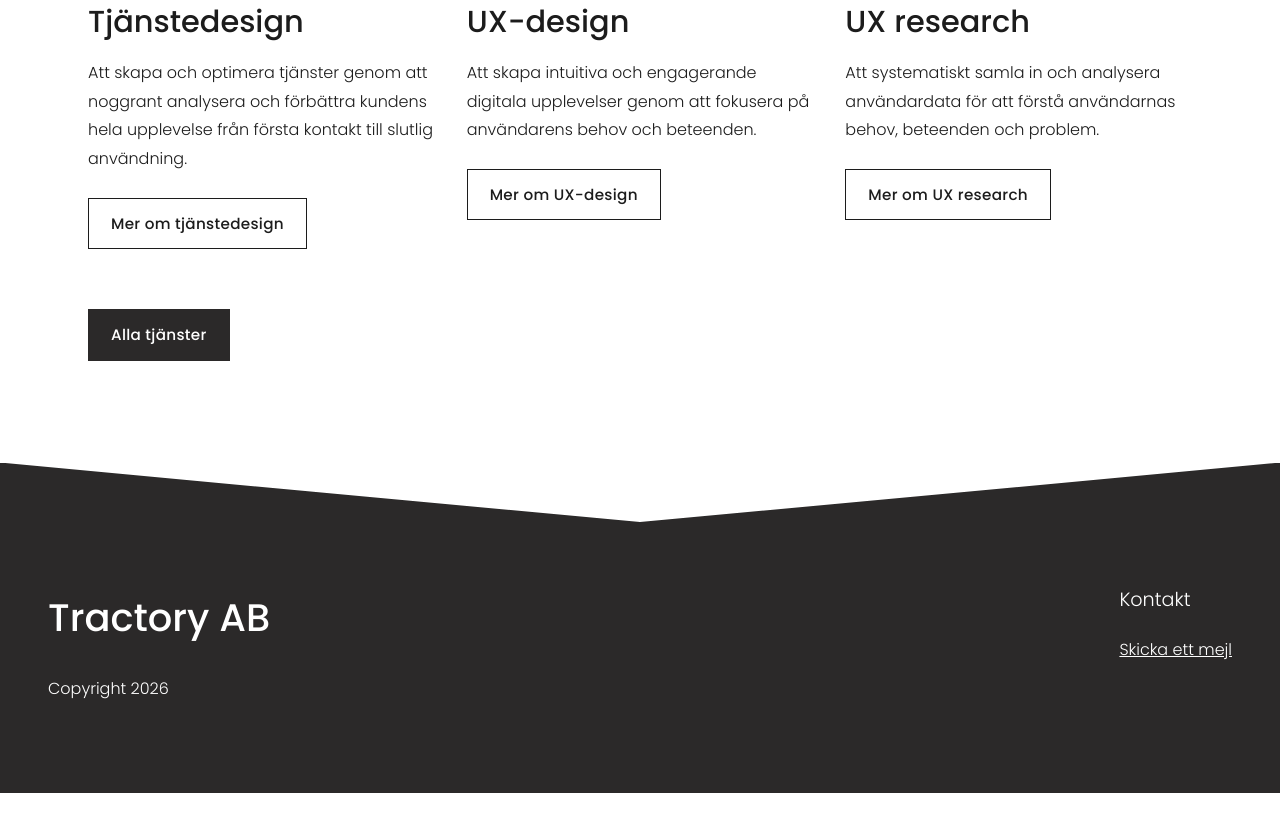
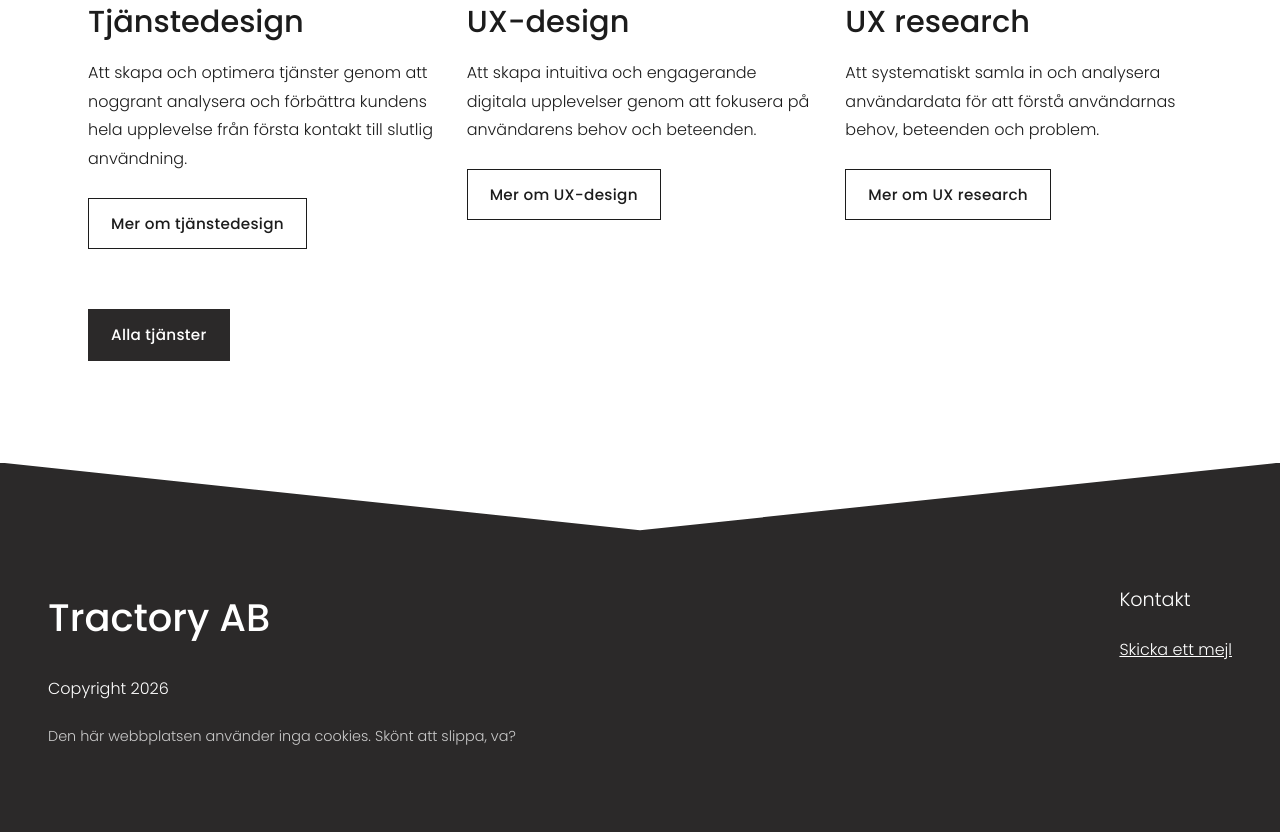
Before and after one commit to jengkvist-bit/tractory-webbplats, an Astro site: page / in a window 1280 px wide. Shown: the part 1627-2459 px from the top of the page. Before the commit the page ends 2420 px from the top, so only its background shows below. Built offline with nearby package versions, Linux system fonts and the light colour scheme; Astro itself is replaced by a stand-in of ours.

Commit message:
Sidfot: rad om att sajten inte använder cookies
Co-Authored-By: Claude Opus 5.5 <noreply@anthropic.com>
Claude-Session: https://claude.ai/code/session_01CFPpihujpjAbGxZVNdQ5Gz

```diff
--- a/src/layouts/Bas.astro
+++ b/src/layouts/Bas.astro
@@ -62,6 +62,7 @@ const aktiv = (href: string) => sökväg === href || sökväg.startsWith(href +
       <div>
         <p class="sidfot-namn">Tractory AB</p>
         <p>Copyright {new Date().getFullYear()}</p>
+        <p class="sidfot-kakor">Den här webbplatsen använder inga cookies. Skönt att slippa, va?</p>
       </div>
       <div>
         <p class="sidfot-rubrik">Kontakt</p>
--- a/src/styles/global.css
+++ b/src/styles/global.css
@@ -131,3 +131,4 @@ button.knapp { font-family: inherit; line-height: inherit; cursor: pointer; }
   .kontakt-grid { grid-template-columns: 1fr; gap: 32px; }
   .kontakt-grid img { max-width: 320px; }
 }
+.sidfot-kakor { font-size: .9rem !important; opacity: .75; margin-top: 1.4em !important; }
```
